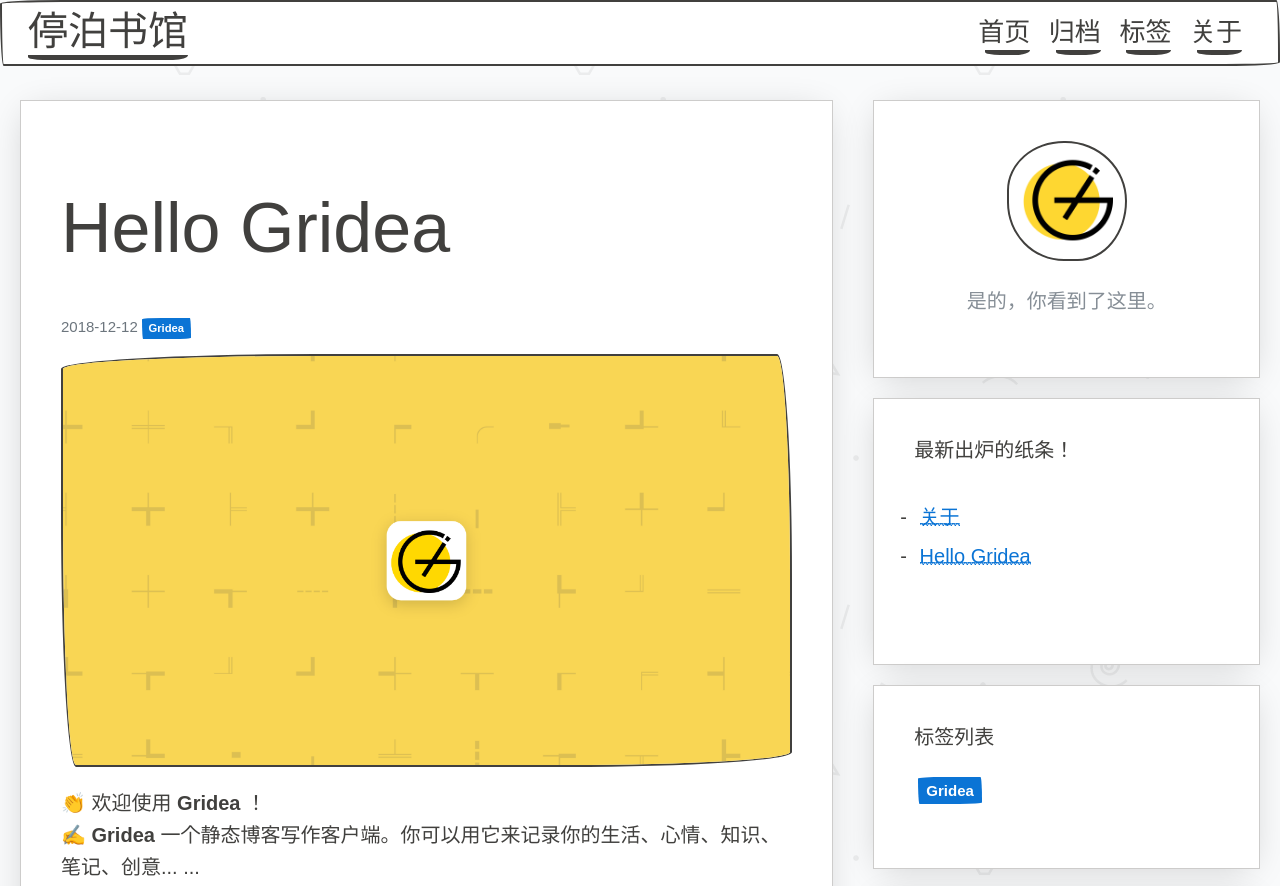
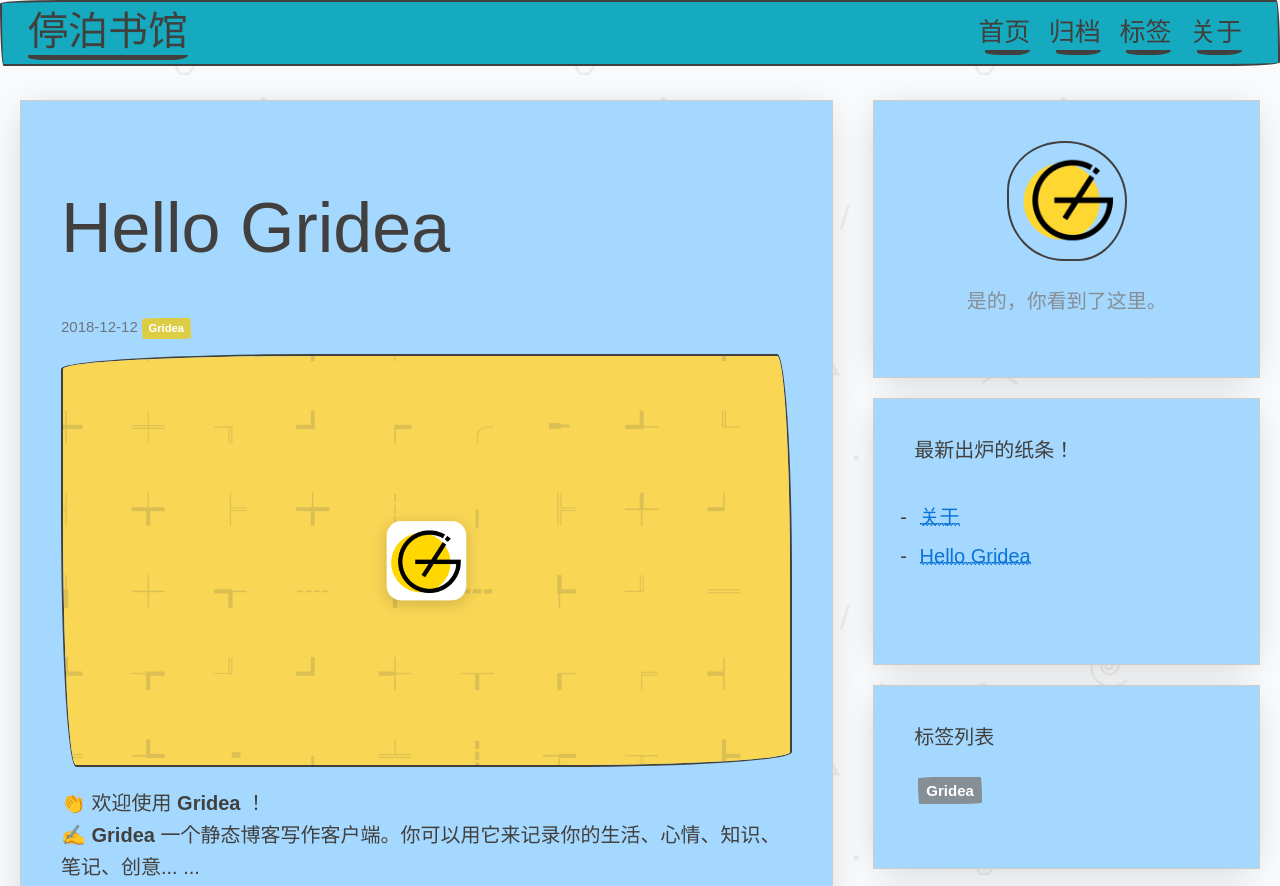
Before and after one commit to MZHMF010/MZHMF010.github.io, a plain HTML site: page post/hello-gridea/index.html in a window 1280 px wide. Shown: the top 886 px of the page. Drawn offline with nearby package versions, Linux system fonts and the light colour scheme; a web font is replaced by a local one.

Commit message:
update from gridea: 2021-04-04 17:39:45

```diff
--- a/atom.xml
+++ b/atom.xml
@@ -2,7 +2,7 @@
 <feed xmlns="http://www.w3.org/2005/Atom">
     <id>https://MZHMF010.github.io</id>
     <title>停泊书馆</title>
-    <updated>2021-04-04T09:38:23.400Z</updated>
+    <updated>2021-04-04T09:39:44.406Z</updated>
     <generator>https://github.com/jpmonette/feed</generator>
     <link rel="alternate" href="https://MZHMF010.github.io"/>
     <link rel="self" href="https://MZHMF010.github.io/atom.xml"/>
--- a/post/hello-gridea/index.html
+++ b/post/hello-gridea/index.html
@@ -7,7 +7,7 @@
 <meta name="description" content="是的，你看到了这里。">
 
 <meta name="viewport" content="width=device-width, initial-scale=1, maximum-scale=1, user-scalable=no">
-<link rel="shortcut icon" href="https://MZHMF010.github.io/favicon.ico?v=1617529101436">
+<link rel="shortcut icon" href="https://MZHMF010.github.io/favicon.ico?v=1617529172705">
 
 <link rel="stylesheet" href="https://use.fontawesome.com/releases/v5.7.2/css/all.css" integrity="sha384-fnmOCqbTlWIlj8LyTjo7mOUStjsKC4pOpQbqyi7RrhN7udi9RwhKkMHpvLbHG9Sr" crossorigin="anonymous">
 <link rel="stylesheet" href="https://unpkg.com/papercss@1.6.1/dist/paper.min.css" />
@@ -85,7 +85,7 @@
             <p class="article-meta">
               2018-12-12
 
-                <a href="https://MZHMF010.github.io/tag/vYbEgHBd7/" class="badge secondary">
+                <a href="https://MZHMF010.github.io/tag/vYbEgHBd7/" class="badge warning">
                   Gridea
                 </a>
 
@@ -127,7 +127,7 @@
 
       <div class="sm-12 md-4 col sidebar">
   <div class="paper info-container">
-    <img src="https://MZHMF010.github.io/images/avatar.png?v=1617529101436" class="no-responsive avatar">
+    <img src="https://MZHMF010.github.io/images/avatar.png?v=1617529172705" class="no-responsive avatar">
     <div class="text-muted">是的，你看到了这里。</div>
     <div class="social-container">
 
@@ -171,7 +171,7 @@
     </div>
     <div class="row">
 
-        <a href="https://MZHMF010.github.io/tag/vYbEgHBd7/" class="badge secondary">
+        <a href="https://MZHMF010.github.io/tag/vYbEgHBd7/" class="badge ">
           Gridea
         </a>
 
--- a/styles/main.css
+++ b/styles/main.css
@@ -137,6 +137,10 @@ nav ul.inline li a {
   display: block;
 }
 
+      .paper {
+        background: #a5d8ff;
+      }
+
       .navbar {
-        background: #BOC4DE;
+        background: #15aabf;
       }
```
Also changed, not shown: archives/index.html (+3 -3 lines), index.html (+4 -4 lines), post/about/index.html (+2 -2 lines), tag/vYbEgHBd7/index.html (+2 -2 lines), tags/index.html (+4 -4 lines).
